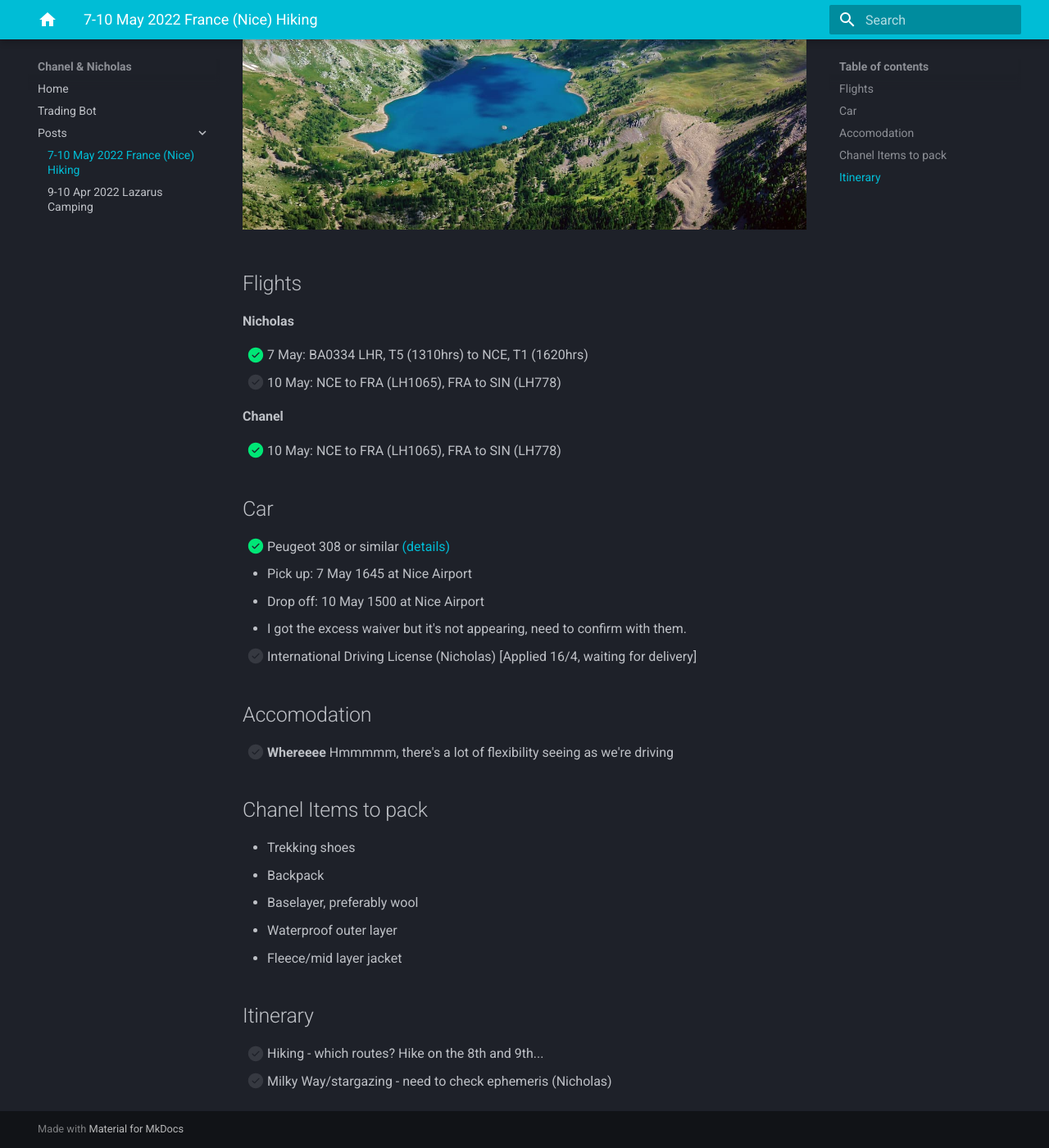
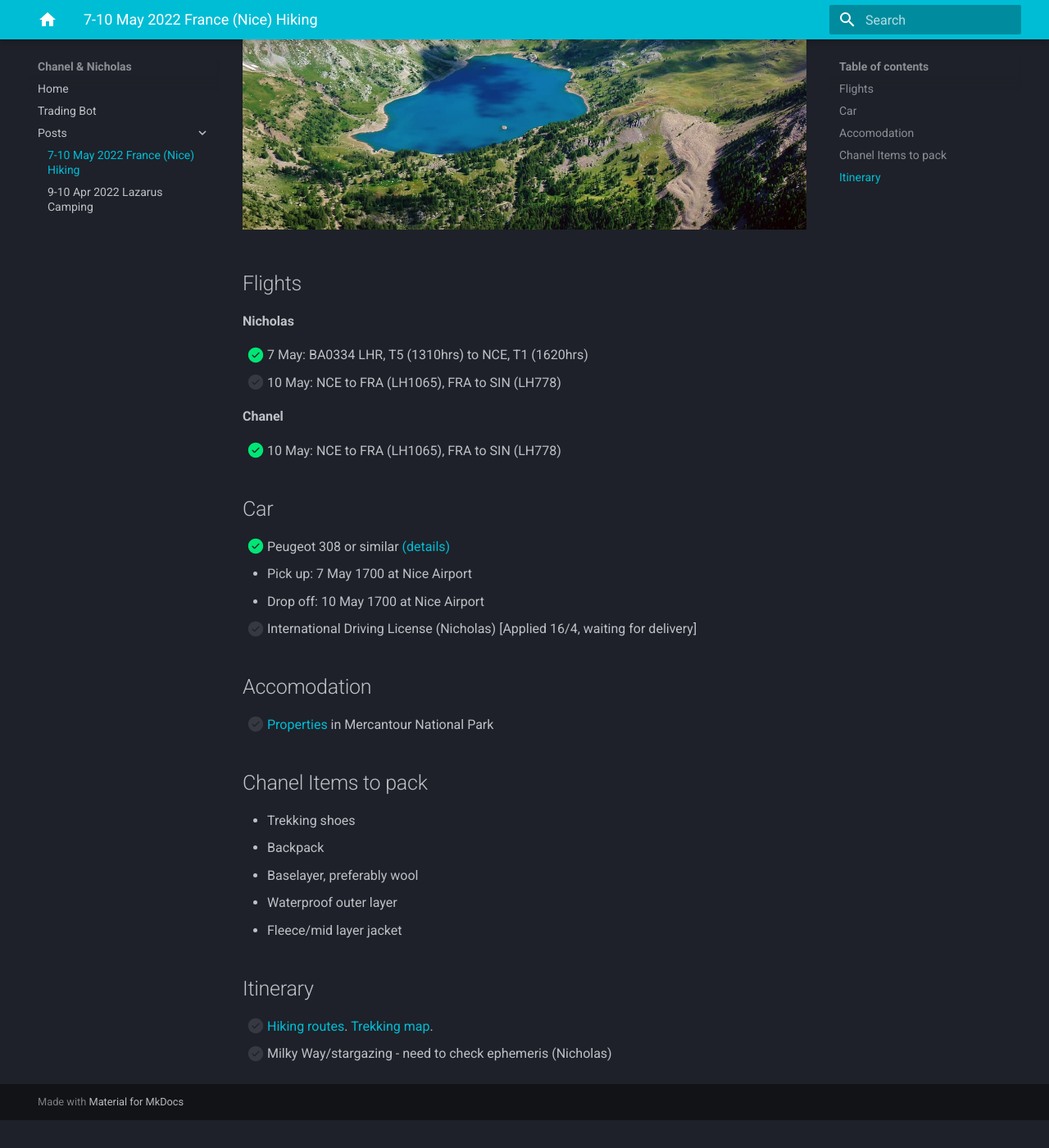
Before and after one commit to extrange/chanel, an MkDocs documentation site: the page built from docs/posts/2022-05-france-nice-hiking.md, in a window 1280 px wide and 1400 px high, scrolled down 357 px. Shown: the whole window at 82% size. Built offline with MkDocs 1.6.1 and Material for MkDocs 9.7.7, drawn with Linux system fonts in a browser that asks for light colours; after the commit the page ends 1723 px from its top, so only the background shows below that.

Commit message:
Change rental car details

```diff
--- a/docs/posts/2022-05-france-nice-hiking.md
+++ b/docs/posts/2022-05-france-nice-hiking.md
@@ -15,15 +15,14 @@
 
 ## Car
 
-- [x] Peugeot 308 or similar [(details)](https://voucher.cartrawler.com/voucher?resid=FR602737800&email=76118455175067492811)
-  - Pick up: 7 May 1645 at Nice Airport
-  - Drop off: 10 May 1500 at Nice Airport
-  - I got the excess waiver but it's not appearing, need to confirm with them.
+- [x] Peugeot 308 or similar [(details)](https://www.klook.com/en-SG/voucher/KLK3789734420?lang=en_SG&token=0b0d2960-c0b8-44ea-6e89-901de5693a45&c=system_email&pid=email)
+  - Pick up: 7 May 1700 at Nice Airport
+  - Drop off: 10 May 1700 at Nice Airport
 - [ ] International Driving License (Nicholas) [Applied 16/4, waiting for delivery]
 
 ## Accomodation
 
-- [ ] **Whereeee** Hmmmmm, there's a lot of flexibility seeing as we're driving
+- [ ] [Properties][properties] in Mercantour National Park
 
 ## Chanel Items to pack
 
@@ -35,5 +34,9 @@
 
 ## Itinerary
 
-- [ ] Hiking - which routes? Hike on the 8th and 9th...
+- [ ] [Hiking routes][hiking-routes]. [Trekking map][trekking-map].
 - [ ] Milky Way/stargazing - need to check ephemeris (Nicholas)
+
+[hiking-routes]: https://www.google.com/maps/d/viewer?mid=110bE46beRht3PU2x6XfYhVFYqQdaD4gS&ll=44.14368121724446%2C7.187836335386026&z=11
+[properties]: https://www.booking.com/searchresults.en-gb.html?aid=304142&label=gen173nr-1BCAEoggI46AdIM1gEaMkBiAEBmAEJuAEXyAEM2AEB6AEBiAIBqAIDuAKm5O2SBsACAdICJDJlY2Q4ZDYwLTUxMmYtNDQ3ZC1iMGVlLWMwNWI5NzdiZDNjYdgCBeACAQ&lang=en-gb&sid=5ad5ea96dc2d619c8272bbd7f2bc4453&sb=1&src=hotel&src_elem=sb&error_url=https%3A%2F%2Fwww.booking.com%2Fhotel%2Ffr%2Fle-grand-chalet-valdeblore.en-gb.html%3Faid%3D304142%3Blabel%3Dgen173nr-1BCAEoggI46AdIM1gEaMkBiAEBmAEJuAEXyAEM2AEB6AEBiAIBqAIDuAKm5O2SBsACAdICJDJlY2Q4ZDYwLTUxMmYtNDQ3ZC1iMGVlLWMwNWI5NzdiZDNjYdgCBeACAQ%3Bsid%3D5ad5ea96dc2d619c8272bbd7f2bc4453%3Ball_sr_blocks%3D237813001_178046859_2_1_0%3Bcheckin%3D2022-05-07%3Bcheckout%3D2022-05-09%3Bdest_id%3D3313%3Bdest_type%3Dregion%3Bgroup_adults%3D2%3Bgroup_children%3D0%3Bhapos%3D1%3Bhighlighted_blocks%3D237813001_178046859_2_1_0%3Bhpos%3D1%3Bmatching_block_id%3D237813001_178046859_2_1_0%3Bno_rooms%3D1%3Breq_adults%3D2%3Breq_children%3D0%3Broom1%3DA%252CA%3Bsb_price_type%3Dtotal%3Bsr_order%3Dpopularity%3Bsr_pri_blocks%3D237813001_178046859_2_1_0__17720%3Bsrepoch%3D1650160200%3Bsrpvid%3Ded8f0ce3ba7c0157%3Btype%3Dtotal%3Bucfs%3D1%26%3B&highlighted_hotels=2378130&hp_sbox=1&ss=Valdeblore&is_ski_area=0&ssne=Valdeblore&ssne_untouched=Valdeblore&dest_id=3313&dest_type=region&checkin_year=2022&checkin_month=5&checkin_monthday=7&checkout_year=2022&checkout_month=5&checkout_monthday=10&group_adults=2&group_children=0&no_rooms=1&from_sf=1
+[trekking-map]: https://www.openstreetmap.org/relation/1024511#map=10/44.1674/7.0615
```
